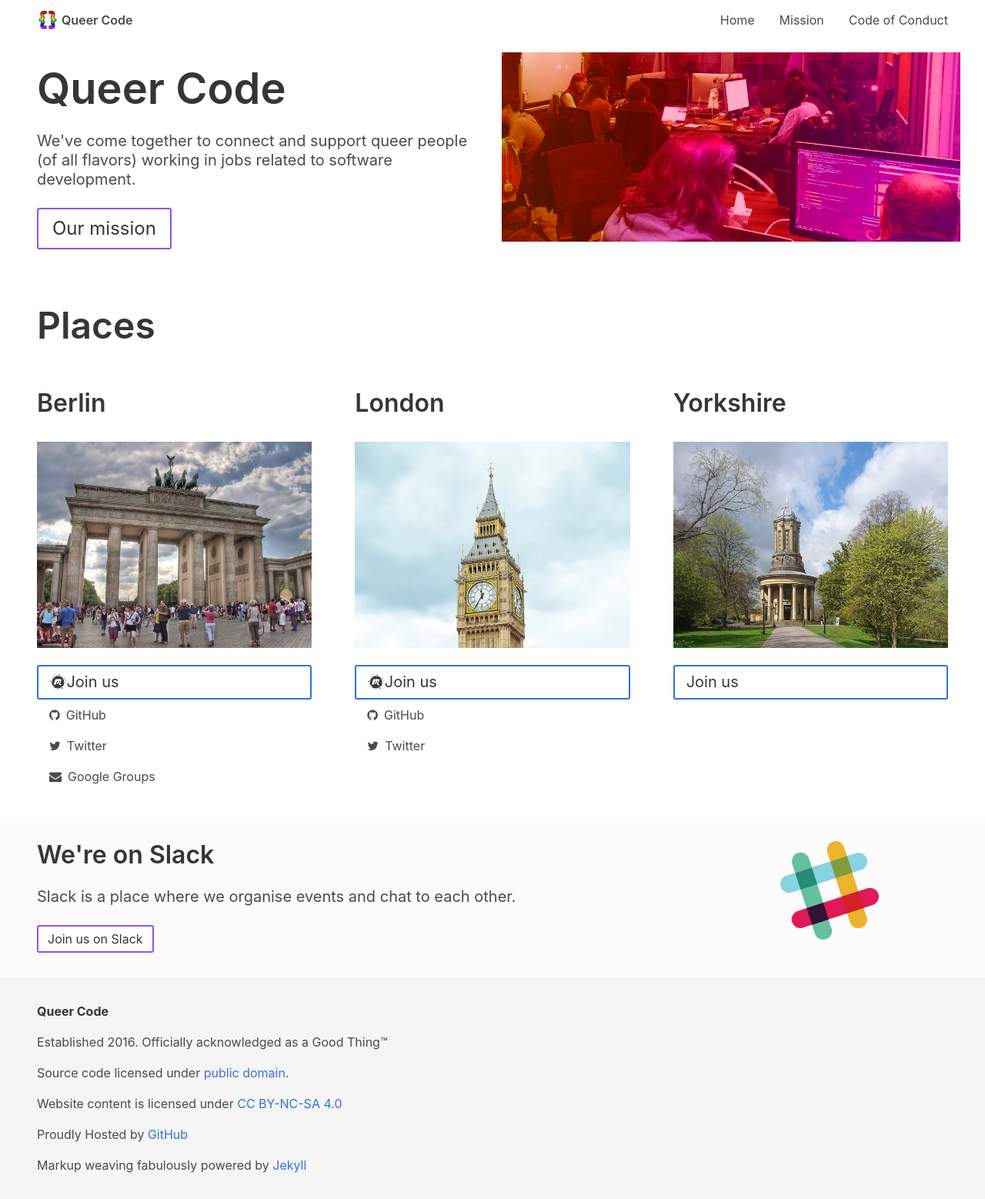
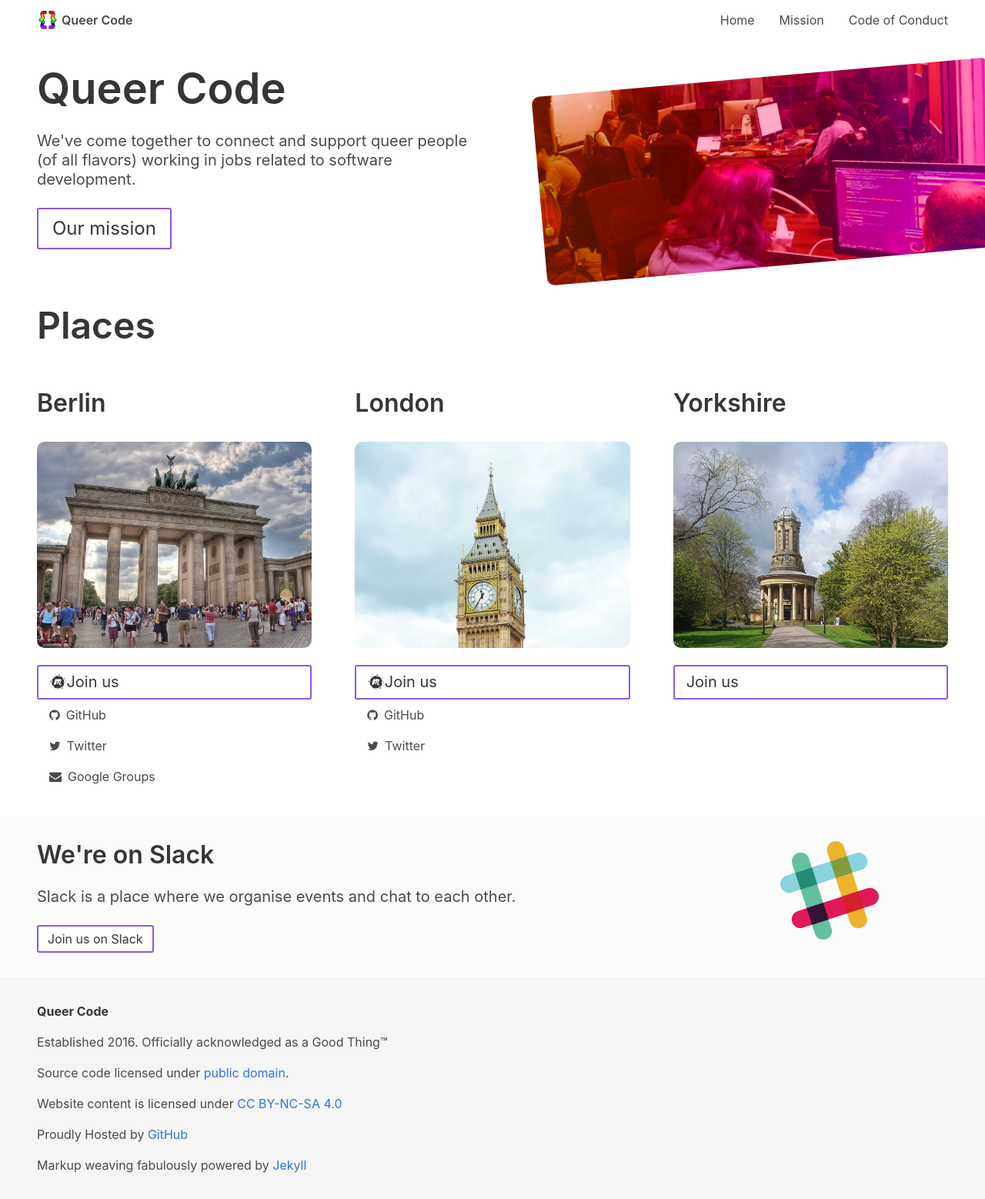
Before and after one commit to QueerCodeOrg/queercodeberlin.github.io, a Jekyll site: the page built from index.html, in a window 1280 px wide. Shown: the whole page at 77% size. Built offline with Jekyll 4.4.1, drawn with Linux system fonts in a browser that asks for light colours.

Commit message:
Curvey images

```diff
--- a/_sass/queercode/components/places.scss
+++ b/_sass/queercode/components/places.scss
@@ -20,3 +20,7 @@
   font-size: 1.25em;
   justify-content: left;
 }
+
+.place .image {
+  border-radius: 10px;
+}
--- a/_sass/queercode/layout/hero.scss
+++ b/_sass/queercode/layout/hero.scss
@@ -14,6 +14,13 @@
   font-size: 1.5em;
 }
 
-.hero .image {
+.home-image {
   width: 100%;
 }
+
+@media (min-width: 1024px) {
+  .home-image {
+    border-radius: 10px;
+    transform: translateY(2em) translateX(3em) rotate(-5deg);
+  }
+}
--- a/index.html
+++ b/index.html
@@ -30,10 +30,10 @@ layout: default
       <div class="place">
         <h3 class="title">Berlin</h3>
 
-        <img src="images/city_berlin.jpg" alt="Berlin" />
+        <img class="image" src="images/city_berlin.jpg" alt="Berlin" />
 
         <div class="links">
-          <a class="button is-bordered" href="https://www.meetup.com/Queer-Code-Berlin/">
+          <a class="button is-bordered is-rainbow" href="https://www.meetup.com/Queer-Code-Berlin/">
             <i class="fa fa-meetup" aria-hidden="true"></i> Join us
           </a>
           <a class="navbar-item is-bordered" href="https://github.com/QueerCodeBerlin">
@@ -52,10 +52,10 @@ layout: default
       <div class="place">
         <h3 class="title">London</h3>
 
-        <img src="images/city_london.jpg" alt="London" />
+        <img class="image" src="images/city_london.jpg" alt="London" />
 
         <div class="links">
-          <a class="button is-bordered" href="https://www.meetup.com/Queer-Code-London/">
+          <a class="button is-bordered is-rainbow" href="https://www.meetup.com/Queer-Code-London/">
             <i class="fa fa-meetup" aria-hidden="true"></i> Join us
           </a>
           <a class="navbar-item" href="https://github.com/QCLdn">
@@ -71,10 +71,10 @@ layout: default
       <div class="place">
         <h3 class="title">Yorkshire</h3>
 
-        <img src="images/city_yorkshire.jpg" alt="Yorkshire" />
+        <img class="image" src="images/city_yorkshire.jpg" alt="Yorkshire" />
 
         <div class="links">
-          <a class="button is-bordered" href="https://www.eventbrite.com/o/queer-code-yorkshire-15310069508">
+          <a class="button is-bordered is-rainbow" href="https://www.eventbrite.com/o/queer-code-yorkshire-15310069508">
             Join us
           </a>
         </div>
```
